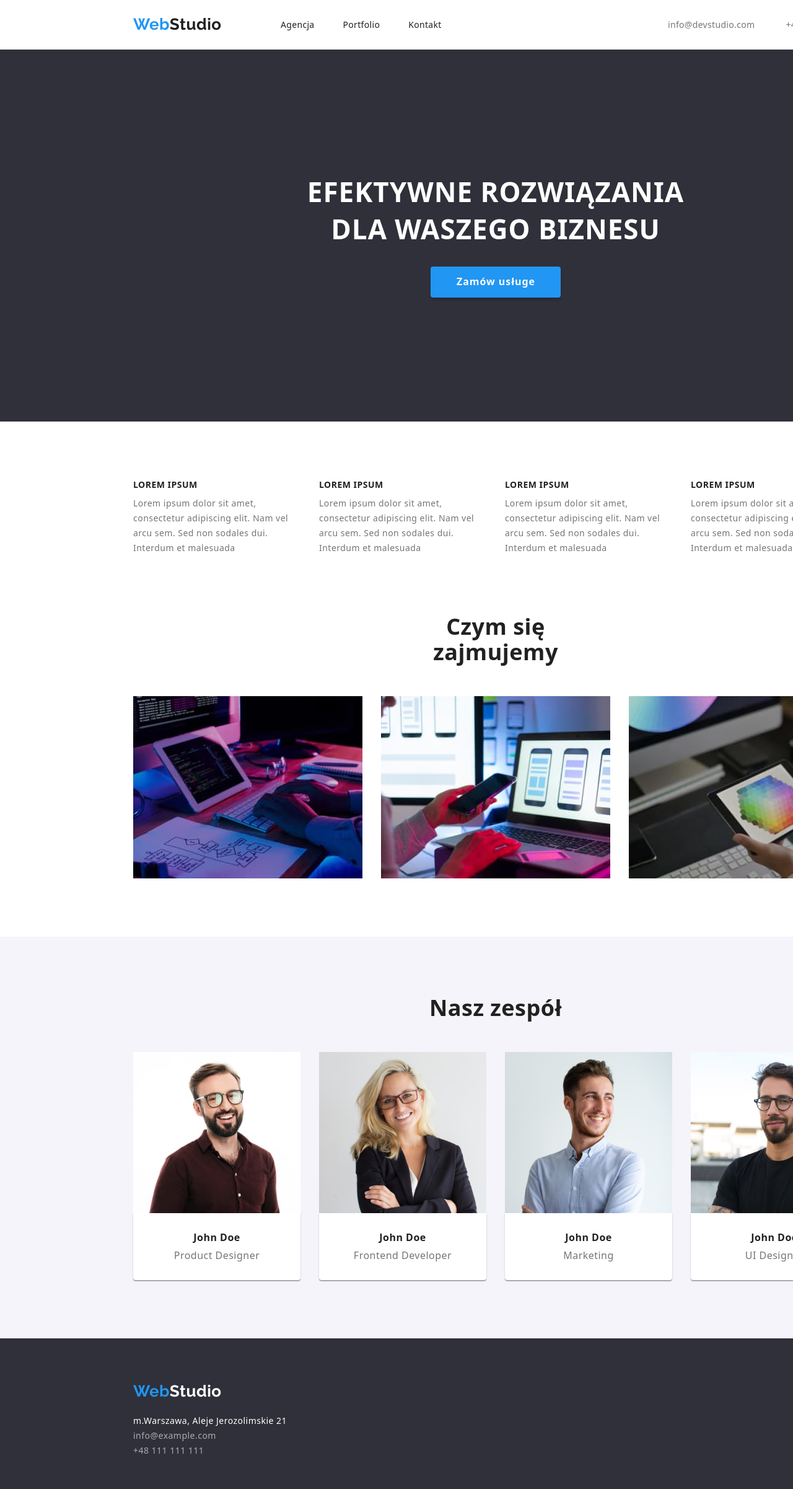
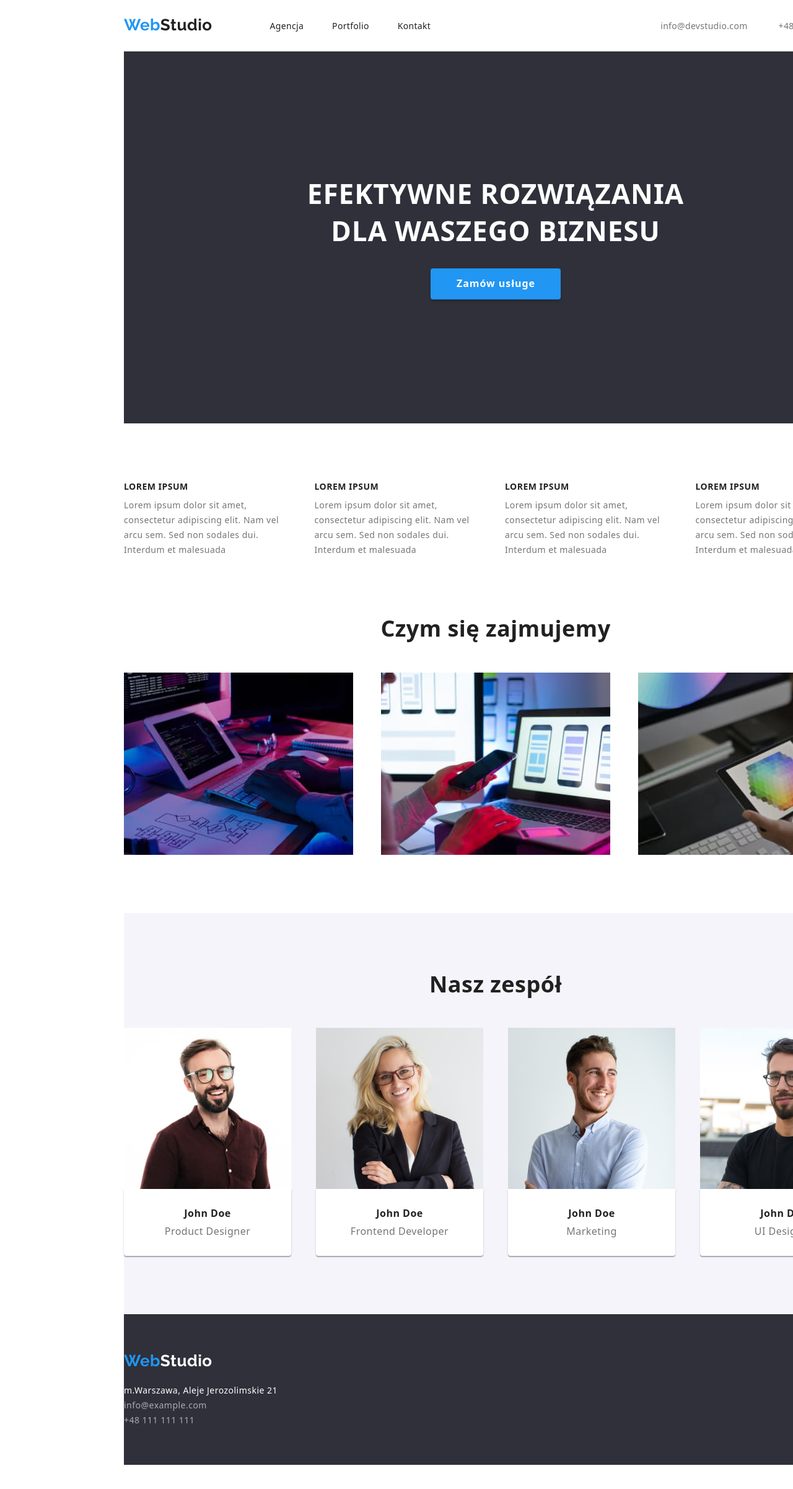
Before and after one commit to Wioleta-Kapinos/goit-markup-hw-10, a plain HTML site: page index.html in a window 1280 px wide. Shown: the top 2402 px of the page at 62% size. After the commit the page ends 2363 px from the top, so only its background shows below. Drawn offline with nearby package versions, Linux system fonts and the light colour scheme.

Commit message:
poprawa zadania

```diff
--- a/css/styles.css
+++ b/css/styles.css
@@ -16,9 +16,11 @@
 body {
     font-family: 'Roboto', 'Raleway', sans-serif;
     color: var(--black);
+    width: 1600px;
 }
 .container {
     width: 1200px;
+    margin: 0 auto;
 }
  *,
  *::before,
@@ -32,10 +34,7 @@ body {
     align-items: center;
     justify-content: flex-start;
     background-color: var(--white);
-    width: 1600px;
-    height: 80px;
     border-bottom: 1px solid var(--foggy);
-    margin-right: 215px;
 }
 .logo {
     font-family: 'Raleway';
@@ -43,11 +42,11 @@ body {
     font-weight: 700;
     line-height: 1.19;
     letter-spacing: 0.03rem;
-    width: 145px;
     text-align: left;
     text-decoration: none;
     color: var(--blue);
-    margin-left: 215px;
+    padding-top: 24px;
+    padding-bottom: 25px;
 }
 .studio-header {
     color: var(--black)
@@ -58,8 +57,9 @@ body {
     display: flex;
 }
 .nav-list {
-    margin-left: 93px;
-    width: 254px;
+    padding-left: 93px;
+    padding-top: 32px;
+    padding-bottom: 32px;
 }
 .nav-list a {
     color: var(--black);
@@ -69,7 +69,7 @@ body {
     letter-spacing: 0.02rem;
     text-align: left;
     text-decoration: none;
-    margin-right: 46px;
+    padding-right: 46px;
 }
 .nav-list a.links-agency:hover,
 .nav-list a.links-agency:focus,
@@ -90,12 +90,10 @@ body {
     text-decoration: none;
 }
 .email-header {
-    width: 135px;
-    margin-left: 371px;
+    padding-left: 325px;
 }
 .phone-header {
-    width: 110px;
-    margin-left: 50px;
+    padding-left: 50px;
 }
 .email-header:hover,
 .email-header:focus,
@@ -116,8 +114,6 @@ body {
 }
 .div {
     background-color: var(--darkgray);
-    width: 1600px;
-    height: 600px;
     display: flex;
     justify-content: center;
 }
@@ -128,7 +124,6 @@ body {
     font-weight: 700;
     line-height: 1.87;
     letter-spacing: 0.06rem;
-    width: auto;
     text-align: center;
     cursor: pointer;
     padding: 10px 41px 10px 42px;
@@ -137,7 +132,8 @@ body {
     border: none;
     margin-top: 350px;
     margin-bottom: 200px;
-    position:absolute;
+    position: absolute;
+
 }
 .btn:hover,
 .btn:focus {
@@ -148,9 +144,7 @@ body {
     display: flex;
     flex-wrap: wrap;
     gap: 30px;
-    width: 1170px;
-    margin-top: 94px;
-    margin-left: 215px;
+    padding-top: 94px;
 }
 .item {
     flex-basis: calc((100% - 90px) / 4);
@@ -163,7 +157,6 @@ body {
     font-weight: 700;
     line-height: 1.14;
     letter-spacing: 0.03rem;
-    height: auto;
     text-align: left;
     list-style-type: none;
 }
@@ -180,31 +173,25 @@ body {
     font-weight: 700;
     line-height: 1.16;
     letter-spacing: 0.03rem;
-    width: auto;
     text-align: center;
 }
 .team {
     background-color: var(--lightgray);
-    width: 1600px;
-    height: 648px;
+    padding-bottom: 94px;
 }
 img {
     display: block;
 }
 .section-one-heading {
     padding-top: 94px;
-    margin-left: 624px;
-    width: 352px;
 }
 .first-list {
     display:flex;
     list-style-type: none;
-    width: 1170px;
-    justify-content: space-between;
     gap: 30px;
-    margin-left: 215px;
     padding-top: 50px;
     padding-bottom: 94px;
+    justify-content: space-between;
 }
 .section-two-heading {
     padding-top: 94px;
@@ -213,13 +200,11 @@ img {
 .second-list {
     display: flex;
     list-style-type: none;
-    width: 1170px;
     gap: 30px;
-    margin-left: 215px;
+    justify-content: space-between;
 }
 .box {
     background-color: var(--white);
-    height: 108px;
     border-radius: 0px 0px 4px 4px;
     box-shadow: 0px 1px 3px var(--darktwo), 0px 1px 1px var(--darkthree), 0px 2px 1px var(--darkfour);
 }
@@ -228,7 +213,6 @@ img {
     font-weight: 500;
     line-height: 1.18;
     letter-spacing: 0.03rem;
-    width: auto;
     text-align: center;
     padding: 30px 0 10px 0;
 }
@@ -236,35 +220,31 @@ img {
     font-size: 16px;
     line-height: 1.18;
     letter-spacing: 0.03rem;
-    width: auto;
     text-align: center;
     color: var(--gray);
-    margin-bottom: 30px;
+    padding-bottom: 30px;
 }
 .footer {
     background-color: var(--darkgray);
-    width: 1600px;
-    height: 252px;
     display: flex;
     flex-direction: column;
-    justify-content:center
+    justify-content: center;
 }
 .studio-footer {
     color: var(--white);
 }
 .footer >.logo {
-    margin-left: 215px;
+    padding-top: 60px;
+    padding-bottom: 20px;
 }
 .address {
     font-size: 14px;
     line-height: 1.71;
     letter-spacing: 0.03rem;
-    height: 81px;
     text-align: left;
     color: var(--white);
     font-style: normal;
-    margin-left: 215px;
-    padding-top: 20px;
+    padding-bottom: 60px;
 }
 .email-footer,
 .phone-footer {
@@ -283,7 +263,6 @@ img {
     font-weight: 500;
     line-height: 1.62;
     letter-spacing: 0.03rem;
-    width: auto;
     text-align: center;
     cursor: pointer;
     border-radius: 4px;
@@ -297,47 +276,43 @@ img {
 }
 .list-button {
     display: flex;
-    justify-content:flex-start;
+    justify-content: center;
     list-style-type: none;
     gap: 8px;
-    margin-left: 510px;
-    margin-top: 94px;
+    padding-top: 94px;
 }
 .list-card {
     display: flex;
     flex-wrap: wrap;
     gap: 30px;
     list-style-type: none;
-    margin-left: 215px;
-    width: 1170px;
-    margin-top: 34px;
-    margin-bottom: 94px;
-    border-bottom: 1px solid var(--light);
+    padding-top: 34px;
+    padding-bottom: 94px;
 }
 .card {
     flex-basis: calc((100% - 60px) / 3);
 }
 .description {
+    border-left: 1px solid var(--light);
+    border-right: 1px solid var(--light);
+    border-bottom: 1px solid var(--light);
     width: 370px;
-    height: 110px;
-    border: 1px solid var(--light);
+    padding-top: 20px;
+    padding-bottom: 20px;
 }
 .heading-img {
     font-size: 18px;
     font-weight: 700;
     line-height: 2;
     letter-spacing: 0.06rem;
-    height: auto;
     text-align: left;
-    padding-top: 20px;
-    margin-left: 24px;
+    padding-left: 24px;
 }
 .paragraph-img {
     font-size: 16px;
     line-height: 1.87;
     letter-spacing: 0.03rem;
-    height: auto;
     text-align: left;
     color: var(--gray);
-    margin-left: 24px;
+    padding-left: 24px;
 }
```
